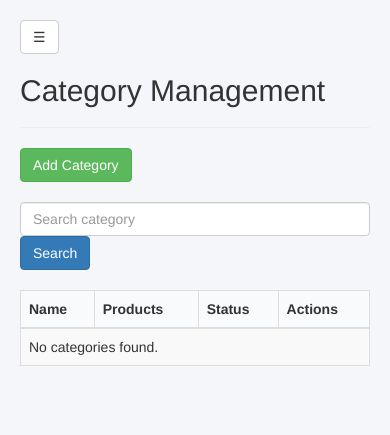
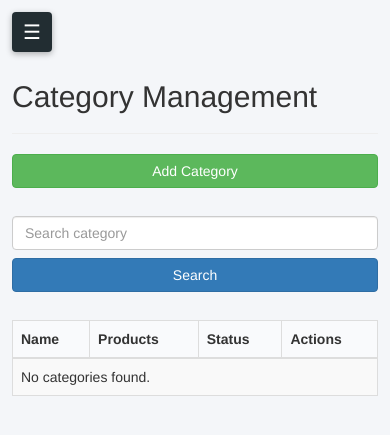
Before and after one commit to safwan-km/voltmart-ecommerce, a Django app: page /dashboard/categories/ in a window 390 px wide. Shown: the top 435 px of the page. Run offline with Django 5.2, Linux system fonts and the light colour scheme; the visitor is signed in with stand-in values (Sample User, id 1); data comes from the database, SQL or seed files in the repository; data that the repository does not hold is empty; some libraries are stand-ins or nearby versions.

Commit message:
fix: cart mobile responsive, dashboard sidebar toggle, CSRF login redirect
- Cart dropdown pins to bottom of screen on mobile (position: fixed)
- Dashboard sidebar slides in/out with overlay on mobile
- Sidebar toggle button styled and positioned correctly
- Tables scroll horizontally on mobile
- Add redirect_authenticated_user to fix CSRF 403 on multi-tab login

```diff
--- a/accounts/views.py
+++ b/accounts/views.py
@@ -22,6 +22,7 @@ def profile(request):
 
 class CustomLoginView(LoginView):
     template_name = "registration/login.html"
+    redirect_authenticated_user = True  # already logged-in users skip the login page
 
     def get_success_url(self):
         # 1. Next URL
--- a/static/dashboard/css/dashboard.css
+++ b/static/dashboard/css/dashboard.css
@@ -12,6 +12,12 @@ body {
     background: #222d32;
     color: #b8c7ce;
     position: fixed;
+    top: 0;
+    left: 0;
+    height: 100vh;
+    overflow-y: auto;
+    z-index: 1000;
+    transition: left 0.3s ease;
 }
 
 .sidebar-header {
@@ -42,7 +48,8 @@ body {
 .main-content {
     margin-left: 230px;
     padding: 20px;
-    width: 100%;
+    width: calc(100% - 230px);
+    min-width: 0;
 }
 
 .form-group label {
@@ -62,13 +69,42 @@ body {
     font-weight: 500;
 }
 
+/* ── Mobile toggle button ── */
+#sidebarToggle {
+    display: none;
+    position: fixed;
+    top: 12px;
+    left: 12px;
+    z-index: 1100;
+    background: #222d32;
+    color: #fff;
+    border: none;
+    border-radius: 4px;
+    width: 40px;
+    height: 40px;
+    font-size: 20px;
+    line-height: 1;
+    cursor: pointer;
+    box-shadow: 0 2px 6px rgba(0,0,0,0.3);
+}
 
-/* Mobile behavior */
+/* ── Overlay (closes sidebar on tap) ── */
+#sidebar-overlay {
+    display: none;
+    position: fixed;
+    inset: 0;
+    background: rgba(0,0,0,0.5);
+    z-index: 999;
+}
+
+/* ── Mobile breakpoint ── */
 @media (max-width: 768px) {
+    #sidebarToggle {
+        display: block;
+    }
+
     .sidebar {
-        position: absolute;
         left: -230px;
-        transition: 0.3s;
     }
 
     .sidebar.active {
@@ -77,5 +113,26 @@ body {
 
     .main-content {
         margin-left: 0;
+        width: 100%;
+        padding: 60px 12px 20px; /* top pad for toggle button */
+    }
+
+    /* Tables scroll horizontally instead of overflowing */
+    .table-responsive {
+        overflow-x: auto;
+        -webkit-overflow-scrolling: touch;
+    }
+
+    /* Make form controls full width */
+    .form-control,
+    .btn {
+        width: 100%;
+        margin-bottom: 8px;
+    }
+
+    /* Stack action buttons in tables */
+    .btn-xs {
+        display: inline-block;
+        margin-bottom: 4px;
     }
 }
--- a/templates/dashboard/base.html
+++ b/templates/dashboard/base.html
@@ -55,7 +55,7 @@
       </div>
 
       <div class="main-content">
-        <button class="btn btn-default visible-xs" id="sidebarToggle">☰</button>
+        <button id="sidebarToggle">☰</button>
         {% if messages %}
           <div style="margin-top:15px;">
             {% for message in messages %}
```
Also changed, not shown: static/css/style.css (+32 -0 lines), static/dashboard/js/dashboard.js (+36 -3 lines).
